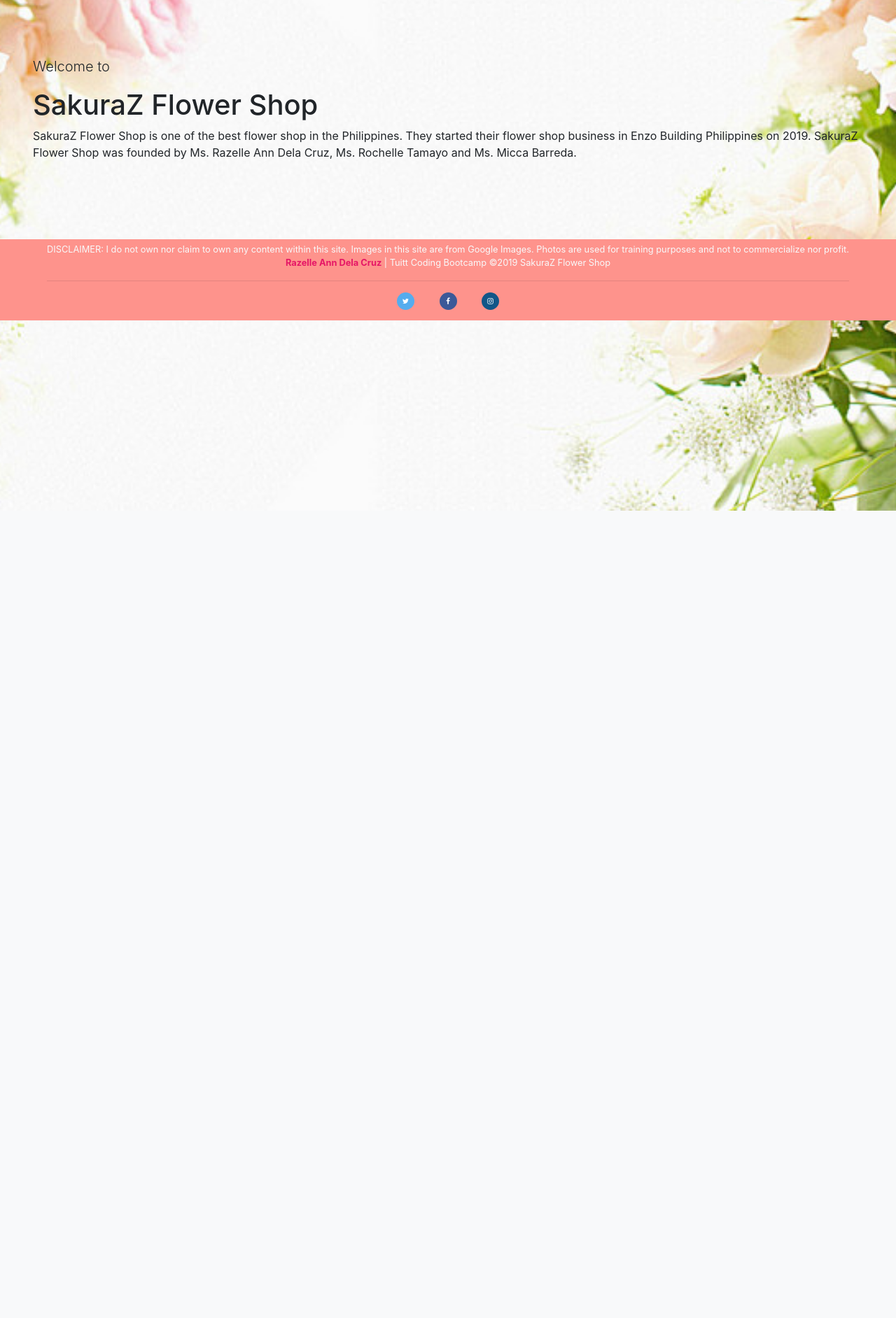
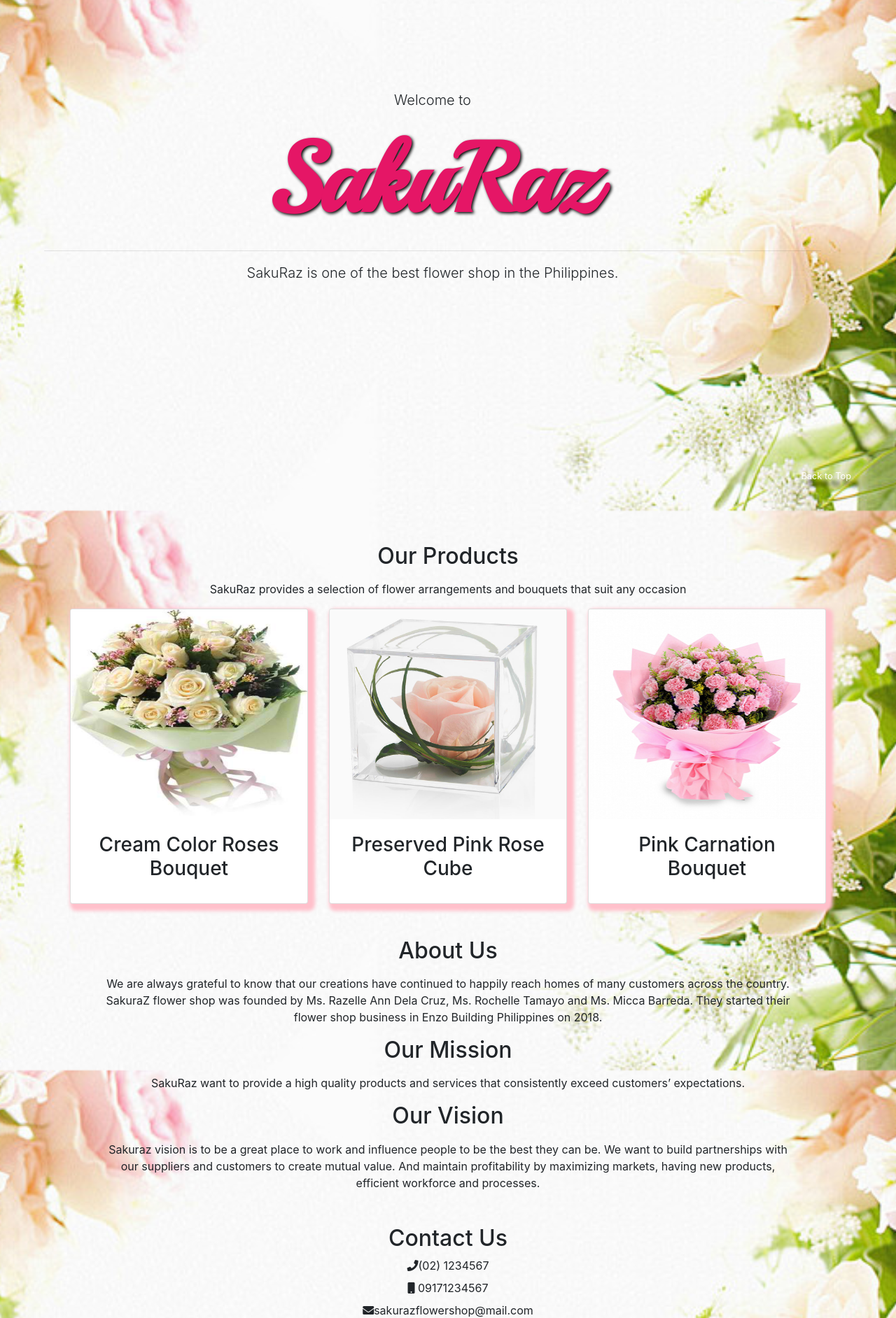
Before and after one commit to radelacruz/sakuraz, a PHP site: page /batch19/app/views/home.php in a window 1280 px wide. Shown: the part 70-1954 px from the top of the page at 70% size. Before the commit the page ends 800 px from the top, so only its background shows below. Run offline with PHP 8.4, Linux system fonts and the light colour scheme; data that the repository does not hold is empty; some libraries are stand-ins or nearby versions; some web fonts are replaced.

Commit message:
sakuraaz

```diff
--- a/app/assets/css/style.css
+++ b/app/assets/css/style.css
@@ -13,7 +13,22 @@
 #navbar > img{
 	size: 50px;
 }
-
+strong{
+	color: #E51666;
+	font-family: 'Playball', cursive;
+	font-size: 140px;
+	text-shadow: 2px 2px 4px #000000;
+	padding-top: 50px;
+}
+#jumbo{
+	color: #E51666;
+	font-family: 'Playball', cursive;
+	font-size: 50px;
+	text-shadow: 2px 2px 4px #000000;
+}
+#home{
+	height: 85vh;
+}
 #navbar> a{
 	color: #E51666;
 	font-family: 'Playball', cursive;
@@ -97,3 +112,71 @@ body{
 	-moz-background-size: cover;
 	-o-background-size: cover;
 }
+
+/*img {
+    pointer-events: none;
+}
+*/
+
+#body{
+	/*box-shadow: 10px 10px 5px pink;*/
+}
+
+#back {
+	position: fixed;
+	bottom: 5%;
+	right: 5%;
+	z-index: 1;
+	color: white;
+	text-shadow: 10px 10px 5px black;
+}
+
+#card{
+	box-shadow: 5px 5px 5px 5px pink;
+}
+
+#home-img{
+	height: 300px;
+}
+
+
+#users,
+#cart{
+	/*height: 100vh;*/
+}
+
+
+footer{
+	height: 40vh;
+}
+
+
+
+
+
+
+
+
+
+
+
+/*Mobile Styles*/
+@media only screen and (max-width: 400px){
+	strong{
+		font-size: 80px;
+	}
+
+}
+
+
+/*Tablet Styles*/
+@media only screen and (min-width: 401px) and (max-width: 960px) {
+
+}
+
+/*Desktop Styles*/
+
+@media only screen and (min-width: 961px) {
+
+
+}
--- a/app/controllers/connect.php
+++ b/app/controllers/connect.php
@@ -3,6 +3,11 @@
 	$username = 'sakuraz';
 	$password = 'Inc0rrect';
 	$dbname = 'sakuraz';
+
+	// $host = 'localhost';
+	// $username = 'root';
+	// $password = '';
+	// $dbname = 'sakuraz';
 
 	$conn = mysqli_connect($host, $username, $password, $dbname);
 
--- a/app/partials/footer.php
+++ b/app/partials/footer.php
@@ -1,9 +1,9 @@
-<footer id="footer" class="row px-3 justify-content-center text-light"> <!-- bg-dark fixed-bottom  -->
-	<small > <!-- class="text-muted" -->
+<footer id="footer" class="row px-3 justify-content-center text-light mt-5"> <!-- bg-dark fixed-bottom  -->
+	<small class="py-5"> <!-- class="text-muted" -->
 		<div id="disclaimer" class="text-center">
 				<span>DISCLAIMER: I do not own nor claim to own any content within this site. Images in this site are from Google Images. Photos are used for training purposes and not to commercialize nor profit.</span>
 				<br>
-				<a target="_blank" href="https://radelacruz.github.io/portfolio">Razelle Ann Dela Cruz</a> | Tuitt Coding Bootcamp <span class="font-color-main">&copy;2019 SakuraZ Flower Shop</span>
+				<a target="_blank" href="https://radelacruz.github.io/portfolio">Razelle Ann Dela Cruz</a> | Tuitt Coding Bootcamp <span class="font-color-main">&copy;2019 SakuRaz</span>
 		</div>
 		<hr class="footer-hr">
 		<div id="social" class="text-center">
@@ -15,6 +15,7 @@
 			</div> <!-- end social media -->
 
 		</div> <!-- end footer body -->
+		<a class="float-right" id="back" href="#navbar">Back to Top</a>
 	</small>
 </footer>
 
--- /dev/null
+++ b/app/source/desktop.ini
@@ -0,0 +1,2 @@
+[LocalizedFileNames]
+sakuraz.sql=@sakuraz,0
--- a/app/views/cart.php
+++ b/app/views/cart.php
@@ -3,7 +3,7 @@
 	if(!isset($_SESSION['user']) || (isset($_SESSION['user']) && ($_SESSION['user']['roles_id'] == 2))){
 		global $conn;
 ?>
-		<div class="container my-4">
+		<div id="cart" class="container my-4">
 			<div class="row">
 				<div class="col-12">
 					<h1 class=" py-3">Cart Page</h1>
--- a/app/views/home.php
+++ b/app/views/home.php
@@ -2,12 +2,84 @@
 <?php
 function get_page_content() {
 ?>
-	<div id="home" class="container-fluid">
-		<div class="jumbotron mt-3 text center"> <!-- bg-dark  text-white -->
-			<p class="lead">Welcome to</p>
-			<h1>SakuraZ Flower Shop</h1>
-			<p>SakuraZ Flower Shop is one of the best flower shop in the Philippines. They started their flower shop business in Enzo Building Philippines on 2019. SakuraZ Flower Shop was founded by Ms. Razelle Ann Dela Cruz, Ms. Rochelle Tamayo and Ms. Micca Barreda.</p>
-		</div> <!-- end jumbo -->
+	<div id="home" class="jumbotron my-5 text-center">
+		<div class="container mt-3 mx-3">
+			<p class="text-center lead">Welcome to</p>
+			<h1><strong>SakuRaz</strong></h1>
+			<hr>
+			<p class="text-center lead px-3">SakuRaz is one of the best flower shop in the Philippines.</p>
+		</div>
+	</div>
 
-	</div> <!-- end container -->
+	<div id="product" class="my-5 text-center">
+		<div class="container">
+			<h2 class="my-3">Our Products</h2>
+			<p class="card-text">SakuRaz provides a selection of flower arrangements and bouquets that suit any occasion</p>
+			<div class="row">
+				<div class="col-12 col-md-4 col-lg-4">
+					<div id="card" class="card h-100" >
+						<img id="home-img" class="card-img-top img-fluid" src="../assets/images/R004.jpg">
+
+						<div class="card-body">
+							<h3 class="card-title">Cream Color Roses Bouquet</h3>
+						</div>
+					</div> <!-- end card -->
+				</div> <!-- end 4 cols -->
+				<div class="col-12 col-md-4 col-lg-4">
+					<div id="card" class="card h-100" >
+						<img id="home-img" class="card-img-top img-fluid" src="../assets/images/PR003.jpg">
+
+						<div class="card-body">
+							<h3 class="card-title">Preserved Pink Rose Cube</h3>
+						</div>
+					</div> <!-- end card -->
+				</div> <!-- end 4 cols -->
+				<div class="col-12 col-md-4 col-lg-4">
+					<div id="card" class="card h-100" >
+						<img id="home-img" class="card-img-top img-fluid" src="../assets/images/C003.jpg">
+
+						<div class="card-body">
+							<h3 class="card-title">Pink Carnation Bouquet</h3>
+						</div>
+					</div> <!-- end card -->
+				</div> <!-- end 4 cols -->
+			</div> <!-- end row -->
+		</div> <!-- ends container -->
+	</div>
+
+	<div id="about" class="my-5 px-5">
+		<div class="container">
+			<div class="text-center">
+				<h2 class="my-3">About Us</h2>
+				<p class="text-center px-5 mx-3">We are always grateful to know that our creations have continued to happily reach homes of many customers across the country. SakuraZ flower shop was founded by Ms. Razelle Ann Dela Cruz, Ms. Rochelle Tamayo and Ms. Micca Barreda. They started their flower shop business in Enzo Building Philippines on 2018. </p>
+			</div>
+			<div>
+				<h2 class="text-center my-3">Our Mission</h2>
+				<p class="text-center px-5 mx-3">SakuRaz want to provide a high quality products and services that consistently exceed customers’ expectations.</p>
+			</div>
+			<div>
+				<h2 class="text-center my-3">Our Vision</h2>
+				<p class="text-center px-5 mx-3">Sakuraz vision is to be a great place to work and influence people to be the best they can be. We want to build partnerships with our suppliers and customers to create mutual value. And maintain profitability by maximizing markets, having new products, efficient workforce and processes.</p>
+			</div>
+		</div>
+	</div>
+
+	<div class="contact">
+		<div class="container">
+			<div id="contact">
+				<h2 class="text-center">Contact Us</h2>
+				<p class="text-center my-2"><i class="fas fa-phone"></i>(02) 1234567</p>
+				<p class="text-center my-2"><i class="fas fa-mobile"></i> 09171234567</p>
+				<p class="text-center my-2"><i class="fas fa-envelope"></i>sakurazflowershop@mail.com</p>
+			</div>
+			<div id="map">
+				<h3 class= "text-center my-4 ">Where to find Us?</h3>
+				<p class="text-center my-2"><i class="fas fa-map-marker-alt"></i>399 Sen. Gil J. Puyat Ave, Makati, 1200 Metro Manila</p>
+				<div class="map">
+					<iframe src="https://www.google.com/maps/embed?pb=!1m18!1m12!1m3!1d3861.7323725326755!2d121.03122371420885!3d14.557291089830123!2m3!1f0!2f0!3f0!3m2!1i1024!2i768!4f13.1!3m3!1m2!1s0x3397c901e242f095%3A0xcbab77db1aac9063!2sENZO+BUILDING!5e0!3m2!1sen!2sph!4v1547912661205" width="100%" height="350" frameborder="0" style="border:0" allowfullscreen></iframe>
+				</div>
+			</div> <!-- end of right side -->
+		</div>
+	</div>
+
 <?php } ?>
--- a/app/views/login.php
+++ b/app/views/login.php
@@ -5,7 +5,7 @@ function get_page_content() {
 ?>
 	<div class="container">
 		<div class="jumbotron text-center mt-5"> <!-- bg-dark text-light  -->
-			<h4>Login</h4>
+			<h4 id="jumbo">Login</h4>
 		</div>
 		<form>
 			<div class="form-group">
--- a/app/views/register.php
+++ b/app/views/register.php
@@ -5,7 +5,7 @@ function get_page_content() {
 ?>
 	<div class="container">
 		<div class="jumbotron  text-center mt-5"> <!-- bg-dark text-light -->
-			<h4>Register</h4>
+			<h4 id="jumbo">Register</h4>
 		</div> <!-- end jumbo -->
 
 		<form>
--- a/app/views/users.php
+++ b/app/views/users.php
@@ -4,7 +4,7 @@ function get_page_content() {
 	if(isset($_SESSION['user']) && $_SESSION['user']['roles_id'] ==1){
 		global $conn;
 ?>
-		<div class="container">
+		<div id="users" class="container">
 			<h4 class="text-center">User Admin Page</h4>
 			<div class="row">
 				<div class="col-sm-8 offset-sm-2">
```
Also changed, not shown: app/controllers/placeorder.php (+26 -7 lines), app/controllers/try.php (added, +59 -0 lines), app/source/sakuraz.sql (+59 -30 lines).
